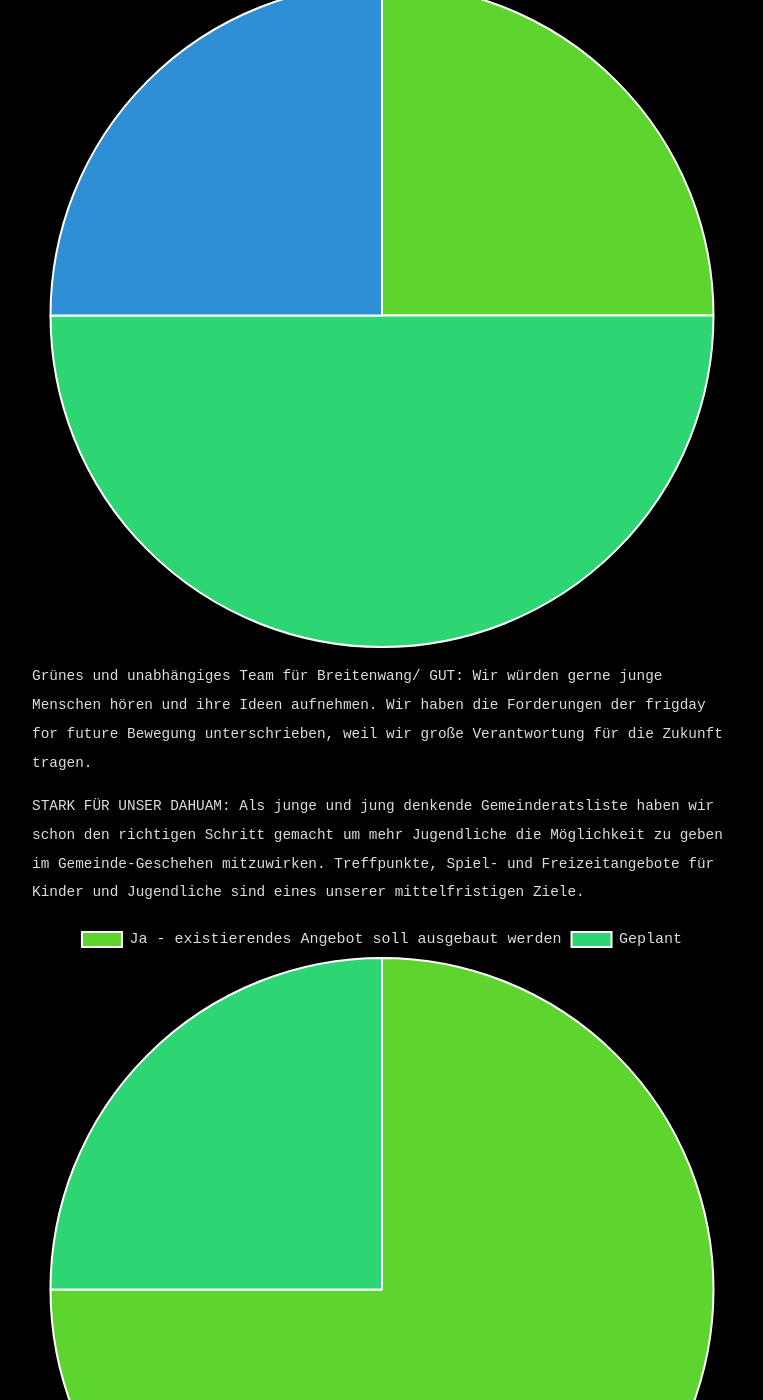
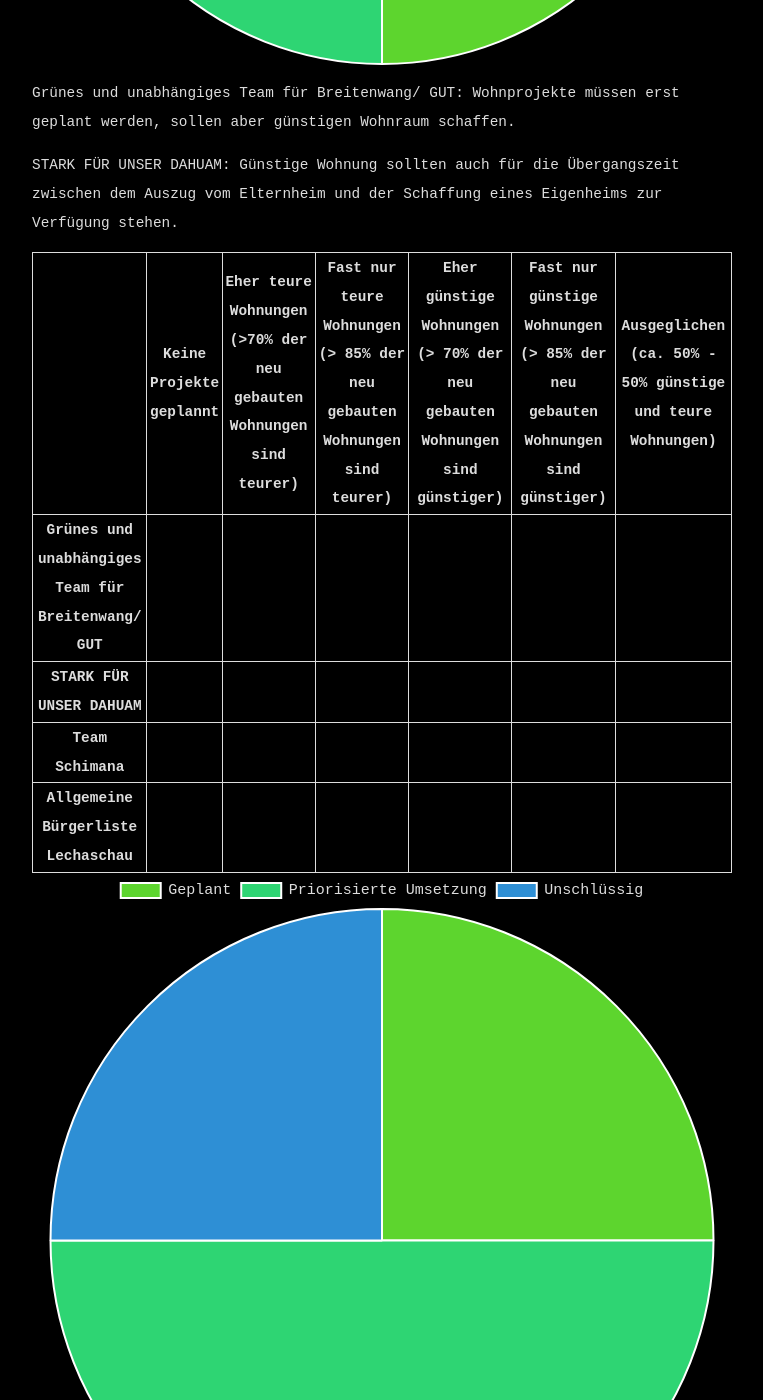
Before and after one commit to Hackertreff-Reutte/Hackertreff-Reutte.github.io, a Jekyll site: the page built from _posts/2022-02-24-Gemeinderahtswahlen-2022-Listenumfrage.md, in a window 1280 px wide and 1400 px high, scrolled down 3311 px. Shown: the whole window, without its empty margins (258-1021 px from the left). Built offline with Jekyll 4.4.1, drawn with Linux system fonts in a browser that asks for light colours; nearby versions of some CDN libraries; some of the changed text lies outside the part shown.

Commit message:
added tables for all questions

```diff
--- a/_posts/2022-02-24-Gemeinderahtswahlen-2022-Listenumfrage.md
+++ b/_posts/2022-02-24-Gemeinderahtswahlen-2022-Listenumfrage.md
@@ -15,25 +15,36 @@
 <table id="table_4"></table>
 <canvas id="gemeindeVermieter"> </canvas>
 <div id="gemeindeVermieterOptional"> </div>
+<table id="table_7"></table>
 <canvas id="teureGuensiteWohnungen"> </canvas>
 <div id="teureGuensiteWohnungenOptional"> </div>
+<table id="table_9"></table>
 <canvas id="projekteJugendliche"> </canvas>
 <div id="projekteJugendlicheOptional"> </div>
+<table id="table_11"></table>
 <canvas id="gemeindeKinder"> </canvas>
 <div id="gemeindeKinderOptional"> </div>
+<table id="table_13"></table>
 <canvas id="kinderAnspruch"> </canvas>
+<table id="table_16"></table>
 <canvas id="kinderKosten"> </canvas>
 <div id="kinderKostenOptional"> </div>
+<table id="table_18"></table>
 <canvas id="ausbauOeffi"> </canvas>
 <div id="ausbauOeffiOptional"> </div>
+<table id="table_20"></table>
 <canvas id="anreizOeffi"> </canvas>
 <div id="anreizOeffiOptional"> </div>
+<table id="table_31"></table>
 <canvas id="transparenz"> </canvas>
 <div id="transparenzOptional"> </div>
+<table id="table_33"></table>
 <canvas id="datenVeroeffentlichen"> </canvas>
 <div id="datenVeroeffentlichenOptional"> </div>
+<table id="table_35"></table>
 <canvas id="digitalesGemeindeamt"> </canvas>
 <div id="digitalesGemeindeamtOptional"> </div>
+<table id="table_37"></table>
 <canvas id="ausbauInternet5G"> </canvas>
 
 
--- a/assets/posts/2022-02-24-Gemeinderahtswahlen-2022-Listenumfrage/js/post.js
+++ b/assets/posts/2022-02-24-Gemeinderahtswahlen-2022-Listenumfrage/js/post.js
@@ -131,11 +131,140 @@
     "Ja",
     "Ja sehr wichtig",
   ],
+  [
+    "Nein - Gemeinde ist alleiniger Bauträger",
+    "Ja - zusätzliche Staatliche Bauträger",
+    "Ja - zusätzliche Private Bauträge",
+  ],
+  [
+    "Keine Projekte geplannt",
+    "Eher teure Wohnungen (>70% der neu gebauten Wohnungen sind teurer)",
+    "Fast nur teure Wohnungen (> 85% der neu gebauten Wohnungen sind teurer)",
+    "Eher günstige Wohnungen (> 70% der neu gebauten Wohnungen sind günstiger)",
+    "Fast nur günstige Wohnungen (> 85% der neu gebauten Wohnungen sind günstiger)",
+    "Ausgeglichen (ca. 50% - 50% günstige und teure Wohnungen)",
+  ],
+  [
+    "Gegen Umsetzung",
+    "Nicht geplant",
+    "Unschlüssig",
+    "Geplant",
+    "Priorisierte Umsetzung",
+  ],
+  [
+    "Nein - vorhandenes soll reduziert",
+    "werden",
+    "Nicht geplant",
+    "Unschlüssig",
+    "Geplant",
+    "Ja - existierendes Angebot soll",
+    "ausgebaut werden",
+  ],
+  [
+    "Alle haben Anspruch auf die",
+    "Kinderbetreuung",
+    "Nur Bedürftige haben Anspruch auf die",
+    "Kinderbetreuung (z.B.: Alleinerziehende)",
+    "Nur Gemeinde Angestellte haben",
+    "Anspruch auf die Kinderbetreuung",
+    "Keine Meinung",
+  ],
+  [
+    "0-3 Ganztagsbetreuung",
+    "0-3 nur Vormittagsbetreuung",
+    "3-6 Ganztagsbetreuung",
+    "3-6 nur Vormittagsbetreuung",
+    "6-10 Nachmittagsbetreuung",
+    "10-14 Nachmittagsbetreuung",
+    "Keine",
+  ], [
+    "0-3",
+    "0-3",
+    "3-6",
+    "3-6",
+    "6-10",
+    "10-14",
+    "Keine",
+  ], [
+    "Die Betreuung ist kostenlos",
+    "Die Betreuung wird finanziell unterstützt > 50 %",
+    "Die Betreuung wird finanziell unterstützt < 50 %",
+    "Die Betreuung wird nicht finanziell unterstützt",
+    "Dieses gilt es mit den Zuständigen abzuklären, eine Bedarfserhebung ist hier der essenzielle Grundstein",
+    "Geringe Kindergartenbeiträge",
+  ],
+  [
+    "Gegen Umsetzung",
+    "Nicht geplant",
+    "Unschlüssig",
+    "Geplant",
+    "Priorisierte Umsetzung",
+  ],
+  [
+    "Gegen Umsetzung",
+    "Nicht geplant",
+    "Unschlüssig",
+    "Geplant",
+    "Priorisierte Umsetzung",
+  ],
+  [
+    "Keine",
+    "Geringe",
+    "Durchschnittliche",
+    "Spezielle Förderung",
+  ],
+  [
+    "Unwichtig",
+    "Unschlüssig",
+    "Wichtig",
+    "Sehr wichtig",
+  ],
+  [
+    "Nein",
+    "Nicht geplant",
+    "Unschlüssig",
+    "Geplant - aber nur auf Nachfrage",
+    "Geplant - proaktive auf z.B. Webseite",
+  ],
+  [
+    "Gegen Umsetzung",
+    "Nicht geplant",
+    "Unschlüssig",
+    "Geplant",
+    "Priorisierte Umsetzung",
+  ],
+  [
+    "Gegen Umsetzung",
+    "Nicht geplant",
+    "Unschlüssig",
+    "Geplant",
+    "Priorisierte Umsetzung",
+  ],
+  [
+    "Privatfinanzierung",
+    "Partei-Gelder",
+    "Spenden",
+    "Viel ehrenamtlicher",
+    "Arbeitseinsatz",
+  ]
+
+
 ]
 
 function createTables(data) {
   createTable(2, data, possibleAnswers[0]);
   createTable(4, data, possibleAnswers[1]);
+  createTable(7, data, possibleAnswers[2]);
+  createTable(9, data, possibleAnswers[3]);
+  createTable(11, data, possibleAnswers[4]);
+  createTable(13, data, possibleAnswers[5]);
+  createTable(16, data, possibleAnswers[6]);
+  createTable(18, data, possibleAnswers[7]);
+  createTable(20, data, possibleAnswers[8]);
+  createTable(31, data, possibleAnswers[9]);
+  createTable(33, data, possibleAnswers[10]);
+  createTable(35, data, possibleAnswers[11]);
+  createTable(37, data, possibleAnswers[12]);
 }
 
 Papa.parse("/assets/posts/2022-02-24-Gemeinderahtswahlen-2022-Listenumfrage/csv/umfrage.csv", {
```
